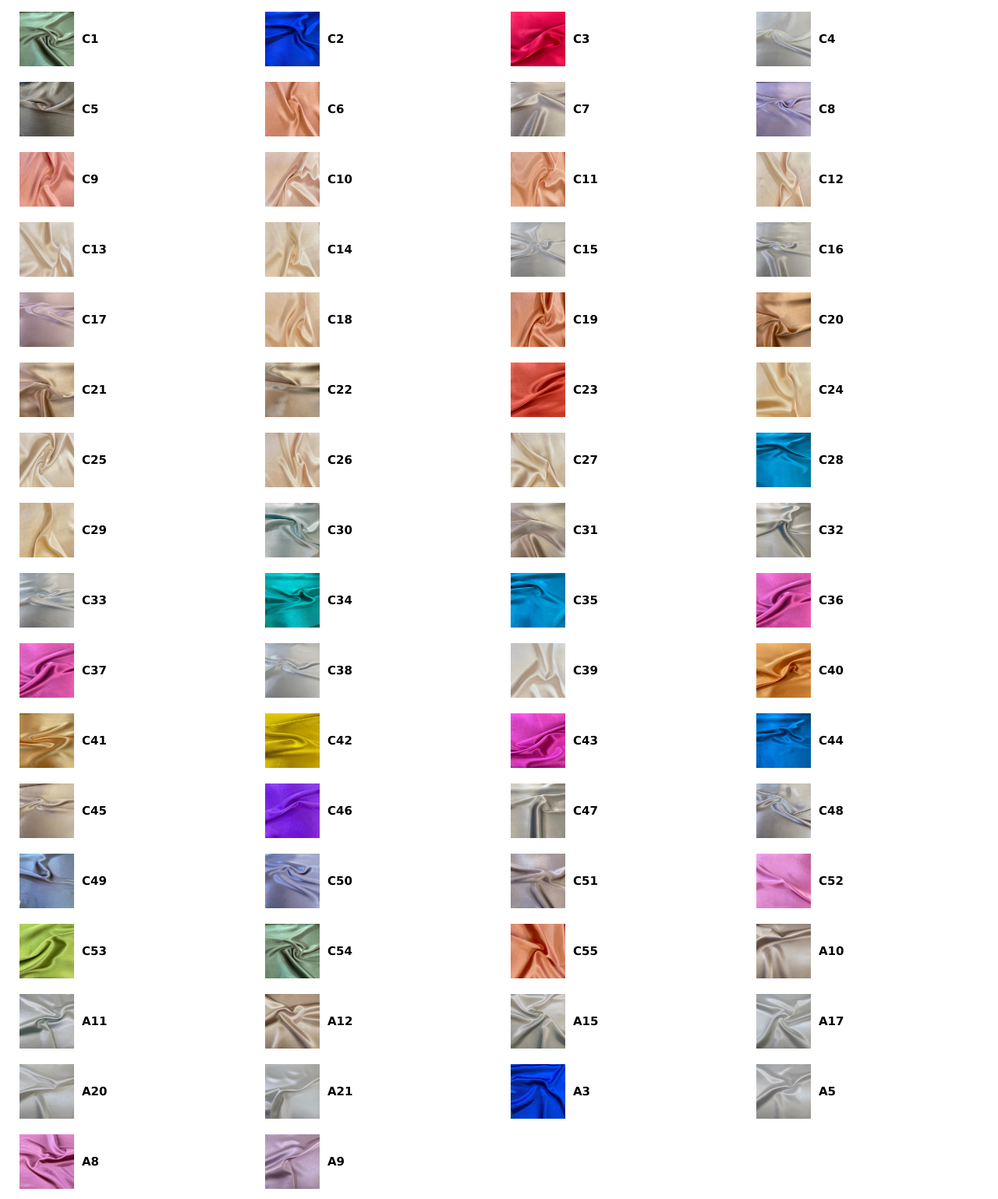
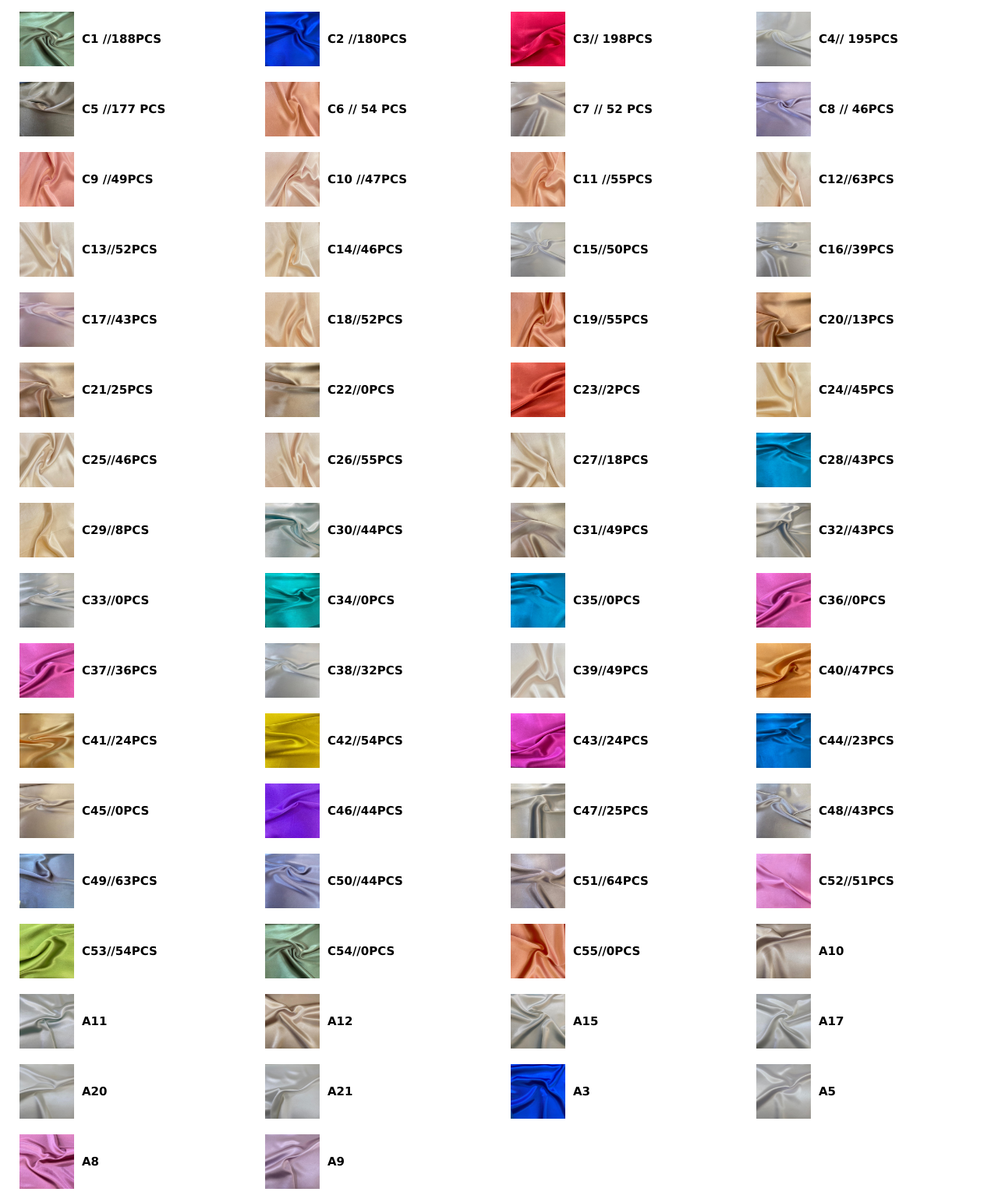
Before and after one commit to kherfi555/daymo, a plain HTML site: page index.html in a window 1280 px wide. Shown: the part 100-1638 px from the top of the page at 78% size. Drawn offline with Linux system fonts and the light colour scheme.

Commit message:
Update index.html

```diff
--- a/index.html
+++ b/index.html
@@ -36,224 +36,225 @@
 
                     <div class="PRODUCTS-image">
                     <img src="stock/satin kiwi/C1.jpg" alt="">
-                    <H1>C1</H1>
+                    <H1>C1 //188PCS </H1>
+
                      </div>
                 <div class="PRODUCTS-image">
                     <img src="stock/satin kiwi/C2.jpg" alt="">
-                    <H1>C2</H1>
+                    <H1>C2 //180PCS</H1>
                 </div>
                 <div class="PRODUCTS-image">
                     <img src="stock/satin kiwi/C3.jpg" alt="">
-                    <H1>C3</H1>
+                    <H1>C3// 198PCS</H1>
                 </div>
 
                 <div class="PRODUCTS-image">
                     <img src="stock/satin kiwi/C4.jpg" alt="">
-                    <H1>C4</H1>
+                    <H1>C4// 195PCS</H1>
                 </div>
                 <div class="PRODUCTS-image">
                     <img src="stock/satin kiwi/C5.jpg" alt="">
-                    <H1>C5</H1>
+                    <H1>C5 //177 PCS </H1>
                 </div>
                 <div class="PRODUCTS-image">
                     <img src="stock/satin kiwi/C6.jpg" alt="">
-                    <H1>C6</H1>
+                    <H1>C6 // 54 PCS</H1>
                 </div>
                 <div class="PRODUCTS-image">
                     <img src="stock/satin kiwi/C7.jpg" alt="">
-                    <H1>C7</H1>
+                    <H1>C7 // 52 PCS</H1>
                 </div>
                 <div class="PRODUCTS-image">
                     <img src="stock/satin kiwi/C8.jpg" alt="">
-                    <H1>C8</H1>
+                    <H1>C8 // 46PCS</H1>
                 </div>
                 <div class="PRODUCTS-image">
                     <img src="stock/satin kiwi/C9.jpg" alt="">
-                    <H1>C9</H1>
+                    <H1>C9 //49PCS</H1>
                 </div>
                 <div class="PRODUCTS-image">
                     <img src="stock/satin kiwi/C10.jpg" alt="">
-                    <H1>C10</H1>
+                    <H1>C10 //47PCS</H1>
                 </div>
                 <div class="PRODUCTS-image">
                     <img src="stock/satin kiwi/C11.jpg" alt="">
-                    <H1>C11</H1>
+                    <H1>C11 //55PCS</H1>
                 </div>
                 <div class="PRODUCTS-image">
                     <img src="stock/satin kiwi/C12.jpg" alt="">
-                    <H1>C12</H1>
+                    <H1>C12//63PCS</H1>
                 </div>
                 <div class="PRODUCTS-image">
                     <img src="stock/satin kiwi/C13.jpg" alt="">
-                    <H1>C13</H1>
+                    <H1>C13//52PCS</H1>
                 </div>
                 <div class="PRODUCTS-image">
                     <img src="stock/satin kiwi/C14.jpg" alt="">
-                    <H1>C14</H1>
+                    <H1>C14//46PCS</H1>
                 </div>
                 <div class="PRODUCTS-image">
                     <img src="stock/satin kiwi/C15.jpg" alt="">
-                    <H1>C15</H1>
+                    <H1>C15//50PCS</H1>
                 </div>
                 <div class="PRODUCTS-image">
                     <img src="stock/satin kiwi/C16.jpg" alt="">
-                    <H1>C16</H1>
+                    <H1>C16//39PCS</H1>
                 </div>
                 <div class="PRODUCTS-image">
                     <img src="stock/satin kiwi/C17.jpg" alt="">
-                    <H1>C17</H1>
+                    <H1>C17//43PCS</H1>
                 </div>
                 <div class="PRODUCTS-image">
                     <img src="stock/satin kiwi/C18.jpg" alt="">
-                    <H1>C18</H1>
+                    <H1>C18//52PCS</H1>
                 </div>
                 <div class="PRODUCTS-image">
                     <img src="stock/satin kiwi/C19.jpg" alt="">
-                    <H1>C19</H1>
+                    <H1>C19//55PCS</H1>
                 </div>
                 <div class="PRODUCTS-image">
                     <img src="stock/satin kiwi/C20.jpg" alt="">
-                    <H1>C20</H1>
+                    <H1>C20//13PCS</H1>
                 </div>
                 <div class="PRODUCTS-image">
                     <img src="stock/satin kiwi/C21.jpg" alt="">
-                    <H1>C21</H1>
+                    <H1>C21/25PCS</H1>
                 </div>
                 <div class="PRODUCTS-image">
                     <img src="stock/satin kiwi/C22.jpg" alt="">
-                    <H1>C22</H1>
+                    <H1>C22//0PCS</H1>
                 </div>
                 <div class="PRODUCTS-image">
                     <img src="stock/satin kiwi/C23.jpg" alt="">
-                    <H1>C23</H1>
+                    <H1>C23//2PCS</H1>
                 </div>
                 <div class="PRODUCTS-image">
                     <img src="stock/satin kiwi/C24.jpg" alt="">
-                    <H1>C24</H1>
+                    <H1>C24//45PCS</H1>
                 </div>
                 <div class="PRODUCTS-image">
                     <img src="stock/satin kiwi/C25.jpg" alt="">
-                    <H1>C25</H1>
+                    <H1>C25//46PCS</H1>
                 </div>
                 <div class="PRODUCTS-image">
                     <img src="stock/satin kiwi/C26.jpg" alt="">
-                    <H1>C26</H1>
+                    <H1>C26//55PCS</H1>
                 </div>
                 <div class="PRODUCTS-image">
                     <img src="stock/satin kiwi/C27.jpg" alt="">
-                    <H1>C27</H1>
+                    <H1>C27//18PCS</H1>
                 </div>
                 <div class="PRODUCTS-image">
                     <img src="stock/satin kiwi/C28.jpg" alt="">
-                    <H1>C28</H1>
+                    <H1>C28//43PCS</H1>
                 </div>
                 <div class="PRODUCTS-image">
                     <img src="stock/satin kiwi/C29.jpg" alt="">
-                    <H1>C29</H1>
+                    <H1>C29//8PCS</H1>
                 </div>
                 <div class="PRODUCTS-image">
                     <img src="stock/satin kiwi/C30.jpg" alt="">
-                    <H1>C30</H1>
+                    <H1>C30//44PCS</H1>
                 </div>
                 <div class="PRODUCTS-image">
                     <img src="stock/satin kiwi/C31.jpg" alt="">
-                    <H1>C31</H1>
+                    <H1>C31//49PCS</H1>
                 </div>
                 <div class="PRODUCTS-image">
                     <img src="stock/satin kiwi/C32.jpg" alt="">
-                    <H1>C32</H1>
+                    <H1>C32//43PCS</H1>
                 </div>
                 <div class="PRODUCTS-image">
                     <img src="stock/satin kiwi/C33.jpg" alt="">
-                    <H1>C33</H1>
+                    <H1>C33//0PCS</H1>
                 </div>
                 <div class="PRODUCTS-image">
                     <img src="stock/satin kiwi/C34.jpg" alt="">
-                    <H1>C34</H1>
+                    <H1>C34//0PCS</H1>
                 </div>
                 <div class="PRODUCTS-image">
                     <img src="stock/satin kiwi/C35.jpg" alt="">
-                    <H1>C35</H1>
+                    <H1>C35//0PCS</H1>
                 </div>
                 <div class="PRODUCTS-image">
                     <img src="stock/satin kiwi/C37.jpg" alt="">
-                    <H1>C36</H1>
+                    <H1>C36//0PCS</H1>
                 </div>
                 <div class="PRODUCTS-image">
                     <img src="stock/satin kiwi/C38.jpg" alt="">
-                    <H1>C37</H1>
+                    <H1>C37//36PCS</H1>
                 </div>
                 <div class="PRODUCTS-image">
                     <img src="stock/satin kiwi/C39.jpg" alt="">
-                    <H1>C38</H1>
+                    <H1>C38//32PCS</H1>
                 </div>
                 <div class="PRODUCTS-image">
                     <img src="stock/satin kiwi/C40.jpg" alt="">
-                    <H1>C39</H1>
+                    <H1>C39//49PCS</H1>
                 </div>
                 <div class="PRODUCTS-image">
                     <img src="stock/satin kiwi/C41.jpg" alt="">
-                    <H1>C40</H1>
+                    <H1>C40//47PCS</H1>
                 </div>
                 <div class="PRODUCTS-image">
                     <img src="stock/satin kiwi/C42.jpg" alt="">
-                    <H1>C41</H1>
+                    <H1>C41//24PCS</H1>
                 </div>
                 <div class="PRODUCTS-image">
                     <img src="stock/satin kiwi/C43.jpg" alt="">
-                    <H1>C42</H1>
+                    <H1>C42//54PCS</H1>
                 </div>
                 <div class="PRODUCTS-image">
                     <img src="stock/satin kiwi/C44.jpg" alt="">
-                    <H1>C43</H1>
+                    <H1>C43//24PCS</H1>
                 </div>
                 <div class="PRODUCTS-image">
                     <img src="stock/satin kiwi/C45.jpg" alt="">
-                    <H1>C44</H1>
+                    <H1>C44//23PCS</H1>
                 </div>
                 <div class="PRODUCTS-image">
                     <img src="stock/satin kiwi/C46.jpg" alt="">
-                    <H1>C45</H1>
+                    <H1>C45//0PCS</H1>
                 </div>
                 <div class="PRODUCTS-image">
                     <img src="stock/satin kiwi/C47.jpg" alt="">
-                    <H1>C46</H1>
+                    <H1>C46//44PCS</H1>
                 </div>
                 <div class="PRODUCTS-image">
                     <img src="stock/satin kiwi/C48.jpg" alt="">
-                    <H1>C47</H1>
+                    <H1>C47//25PCS</H1>
                 </div>
                 <div class="PRODUCTS-image">
                     <img src="stock/satin kiwi/C49.jpg" alt="">
-                    <H1>C48</H1>
+                    <H1>C48//43PCS</H1>
                 </div>
                 <div class="PRODUCTS-image">
                     <img src="stock/satin kiwi/C50.jpg" alt="">
-                    <H1>C49</H1>
+                    <H1>C49//63PCS</H1>
                 </div>
                 <div class="PRODUCTS-image">
                     <img src="stock/satin kiwi/C51.jpg" alt="">
-                    <H1>C50</H1>
+                    <H1>C50//44PCS</H1>
                 </div>
                 <div class="PRODUCTS-image">
                     <img src="stock/satin kiwi/C52.jpg" alt="">
-                    <H1>C51</H1>
+                    <H1>C51//64PCS</H1>
                 </div>
                 <div class="PRODUCTS-image">
                     <img src="stock/satin kiwi/C53.jpg" alt="">
-                    <H1>C52</H1>
+                    <H1>C52//51PCS</H1>
                 </div>
                 <div class="PRODUCTS-image">
                     <img src="stock/satin kiwi/C54.jpg" alt="">
-                    <H1>C53</H1>
+                    <H1>C53//54PCS</H1>
                 </div>
                 <div class="PRODUCTS-image">
                     <img src="stock/satin kiwi/C55.jpg" alt="">
-                    <H1>C54</H1>
+                    <H1>C54//0PCS</H1>
                 </div>
                 <div class="PRODUCTS-image">
                     <img src="stock/satin kiwi/A1.jpg" alt="">
-                    <H1>C55</H1>
+                    <H1>C55//0PCS</H1>
                 </div>
                 <div class="PRODUCTS-image">
                     <img src="stock/satin kiwi/A10.jpg" alt="">
```
